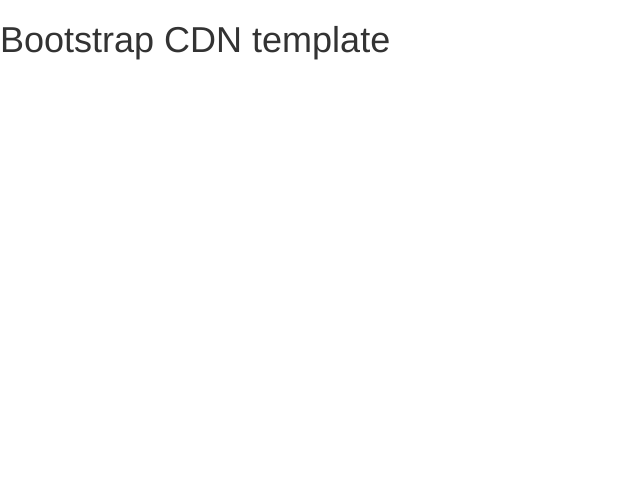
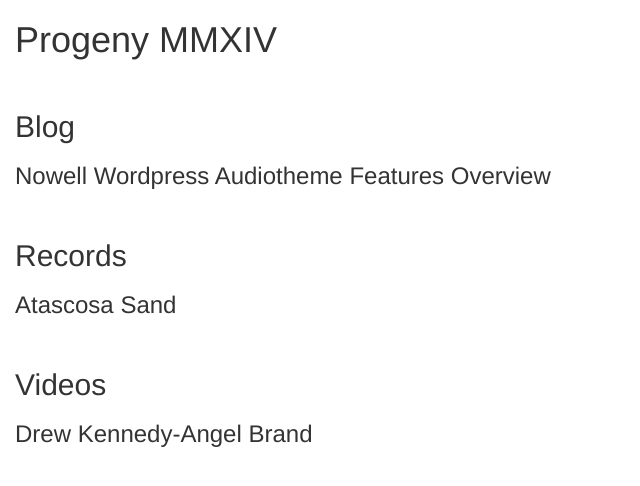
Before and after one commit to rruellepetel/challenge_5, a plain HTML site: page index.html in a window 1280 px wide. Shown: the whole page, without its empty margins (0-640 px from the left). Drawn offline with nearby package versions, Linux system fonts and the light colour scheme.

Commit message:
création div

```diff
--- a/index.html
+++ b/index.html
@@ -1,12 +1,13 @@
 <!DOCTYPE html>
-<html lang="en">
+<html lang="fr">
+
 <head>
     <meta charset="utf-8">
     <meta http-equiv="X-UA-Compatible" content="IE=edge">
     <meta name="viewport" content="width=device-width, initial-scale=1">
     <!-- The above 3 meta tags *must* come first in the head; any other head content must come *after* these tags -->
 
-    <title>Bootstrap 101 Template</title>
+    <title>Challenge 5</title>
 
     <!-- Bootstrap - Latest compiled and minified CSS -->
     <link rel="stylesheet" href="https://maxcdn.bootstrapcdn.com/bootstrap/3.3.7/css/bootstrap.min.css" integrity="sha384-BVYiiSIFeK1dGmJRAkycuHAHRg32OmUcww7on3RYdg4Va+PmSTsz/K68vbdEjh4u" crossorigin="anonymous">
@@ -25,9 +26,40 @@
     <link href="css/style.css" rel="stylesheet">
 
 </head>
+
 <body>
+    <div class="container-fluid">
+        <div class="row">
+            <div class="col-xs-12 col-sm-6 col-md3">
 
-<h1>Bootstrap CDN template</h1>
+                <header>
+                    <h1>Progeny MMXIV</h1>
+                </header>
+            </div>
+
+        </div>
+
+        <div class="row">
+            <div class="col-xs-12 col-sm-6 col-md-6">
+
+                <article class="">
+                    <img src="" alt="">
+                    <h2>Blog</h2>
+                    <h3>Nowell Wordpress Audiotheme Features Overview</h3>
+                </article>
+                <article class="">
+                    <img src="" alt="">
+                    <h2>Records</h2>
+                    <h3>Atascosa Sand</h3>
+                </article>
+                <article class="">
+                    <img src="" alt="">
+                    <h2>Videos</h2>
+                    <h3>Drew Kennedy-Angel Brand</h3>
+                </article>
+            </div>
+
 
 </body>
+
 </html>
```
Also changed, not shown: images/322267385_640.jpg (added), images/audiotheme-overview-video-thumbnail.jpg (added), images/logo-shield.png (added), images/nowell-featured-image-1038x576.jpg (added), images/rodney-hayden-atascosa-sand.jpg (added), images/wide-listener-1024x1024.jpg (added).
